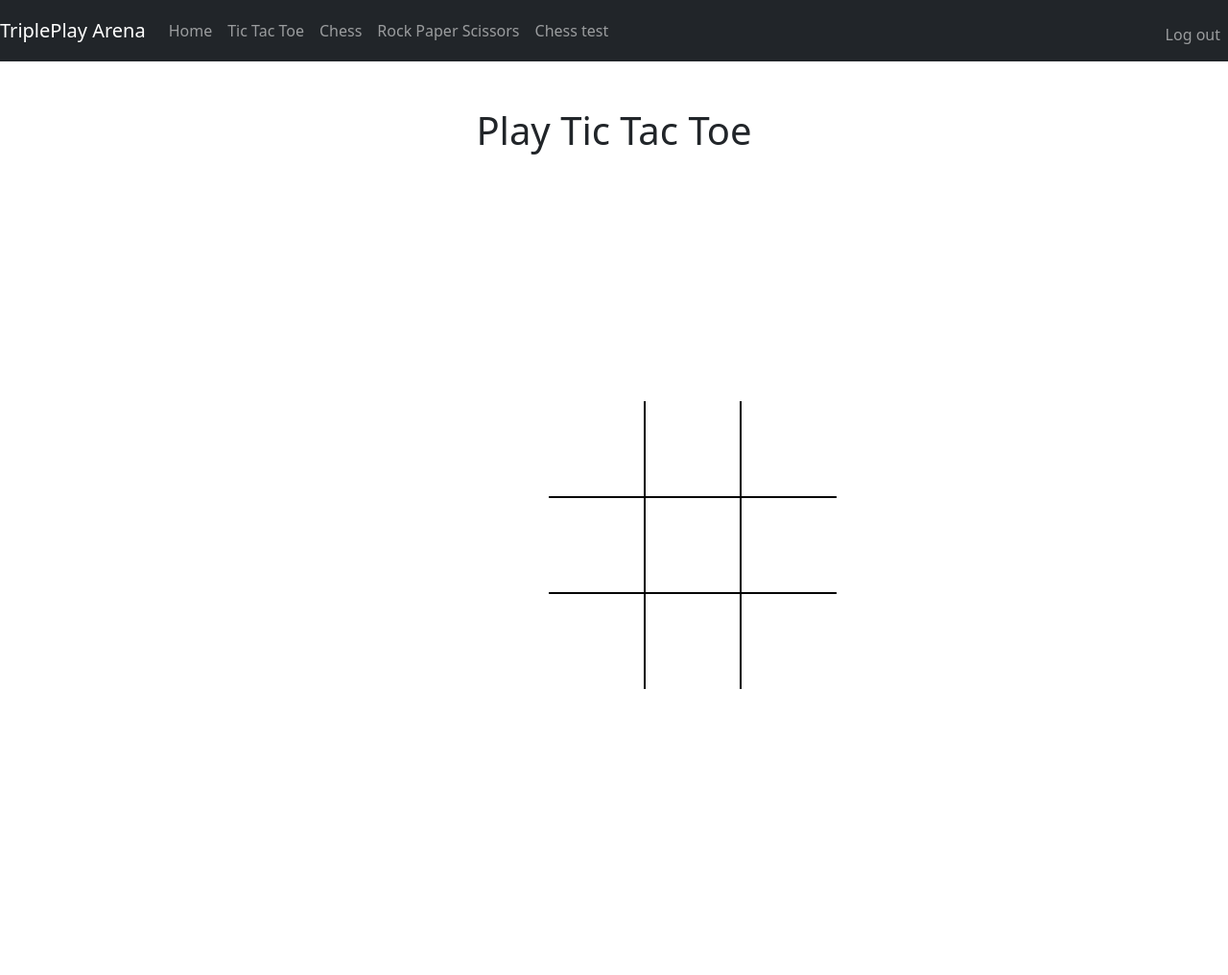
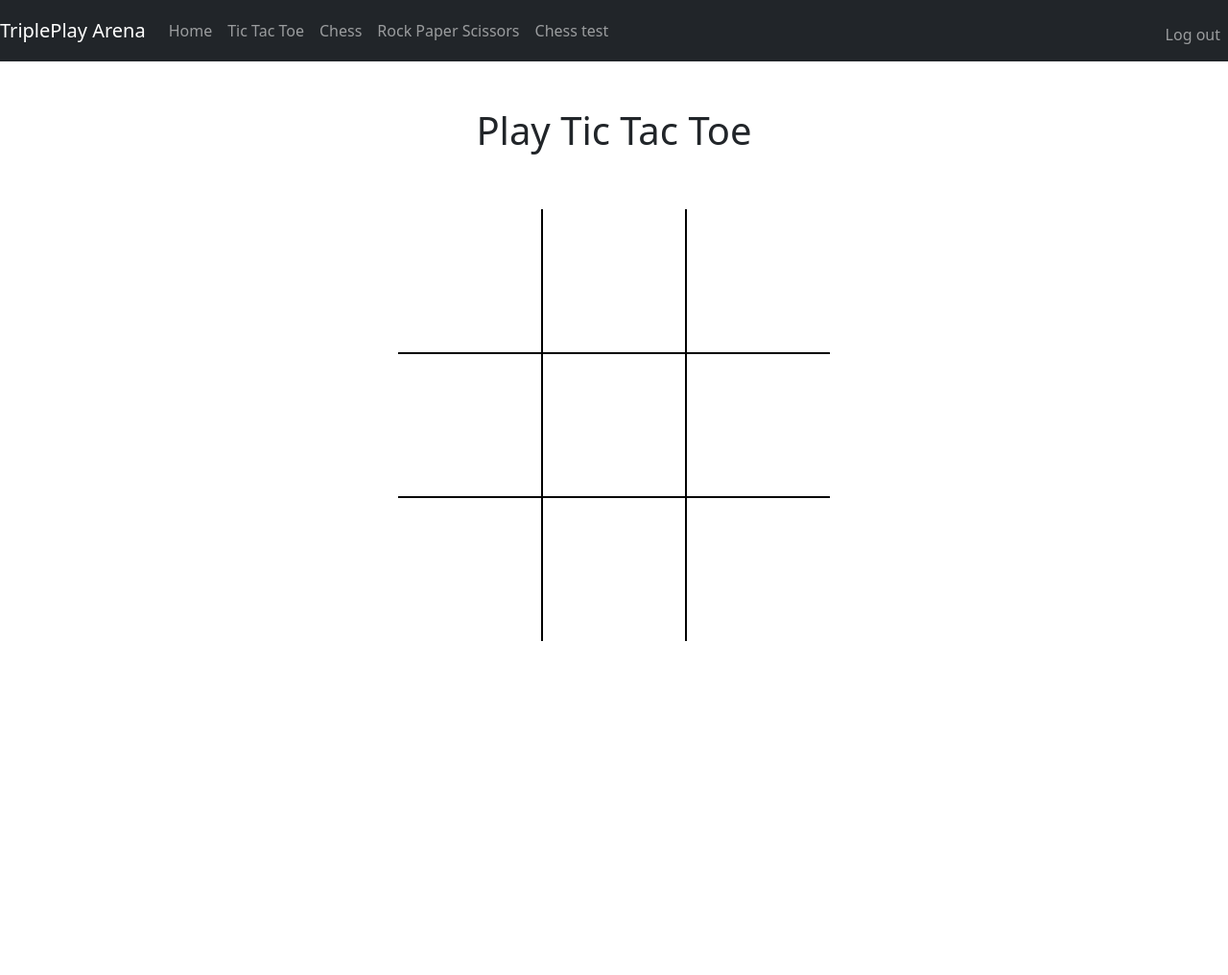
Before and after one commit to Benett-t/Final_Project, a Flask app: page /tictactoe in a window 1280 px wide; the page is wider, and only the part inside the window is pictured. Shown: that part at 96% size. After the commit the page ends 668 px from the top of that part, so only its background shows below. Run offline with Flask 3, Linux system fonts and the light colour scheme; a user stored in the database is signed in.

Commit message:
tictactoe edit

```diff
--- a/Final_Project/static/style.css
+++ b/Final_Project/static/style.css
@@ -88,16 +88,14 @@ body {
 }
 
 :root {
-	--cell-size: 100px;
-
+	--cell-size: 150px;
 	--color: #81c3fd; /* for hover */
 	--color-set: #0275d8;
 	--l: 10px;
 }
 
 .board {
-	width: 100vw;
-	height: 100vh;
+    padding-top: 50px;
 	display: grid;
 	justify-content: center;
 	align-content: center;
```
Also changed, not shown: 1 other file.
